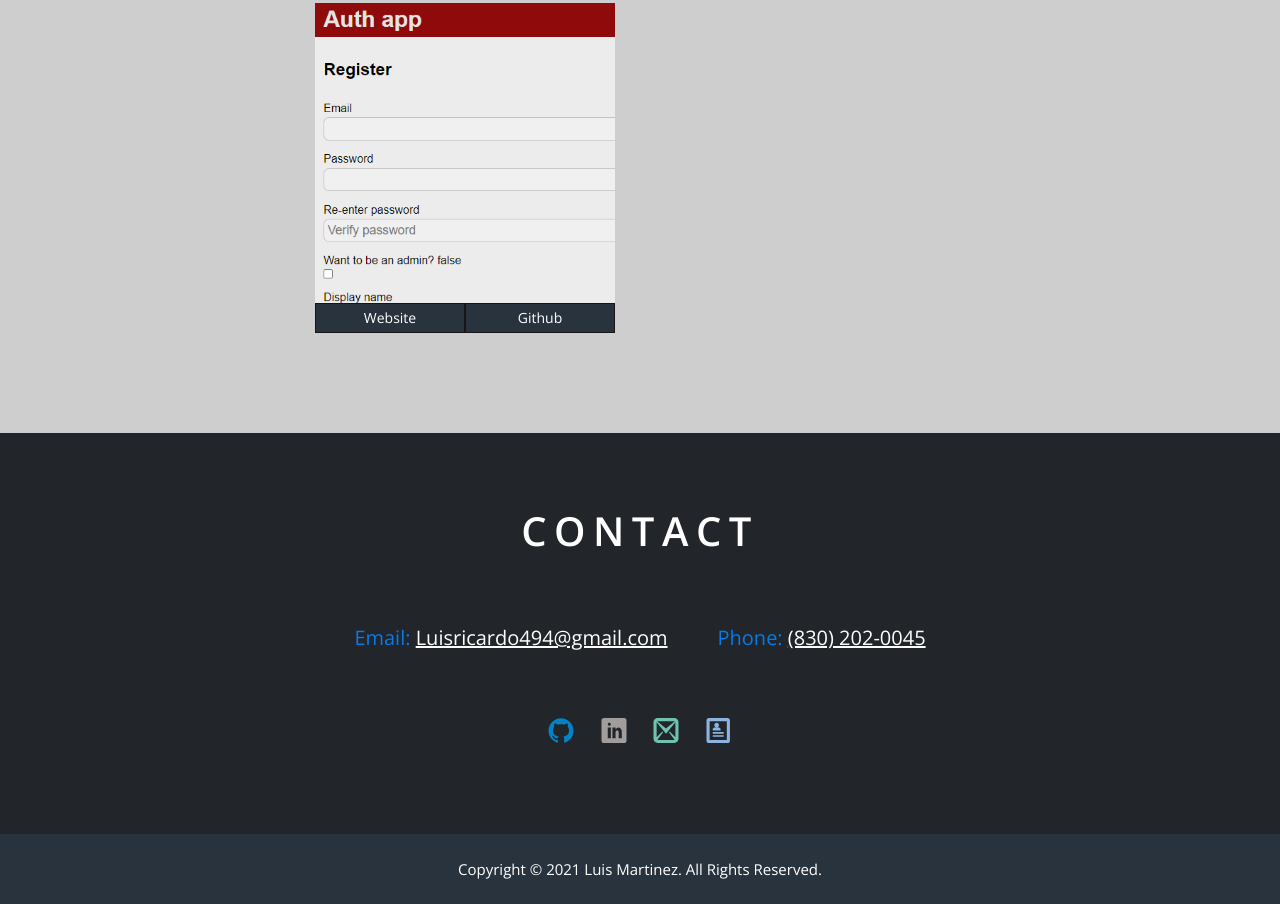
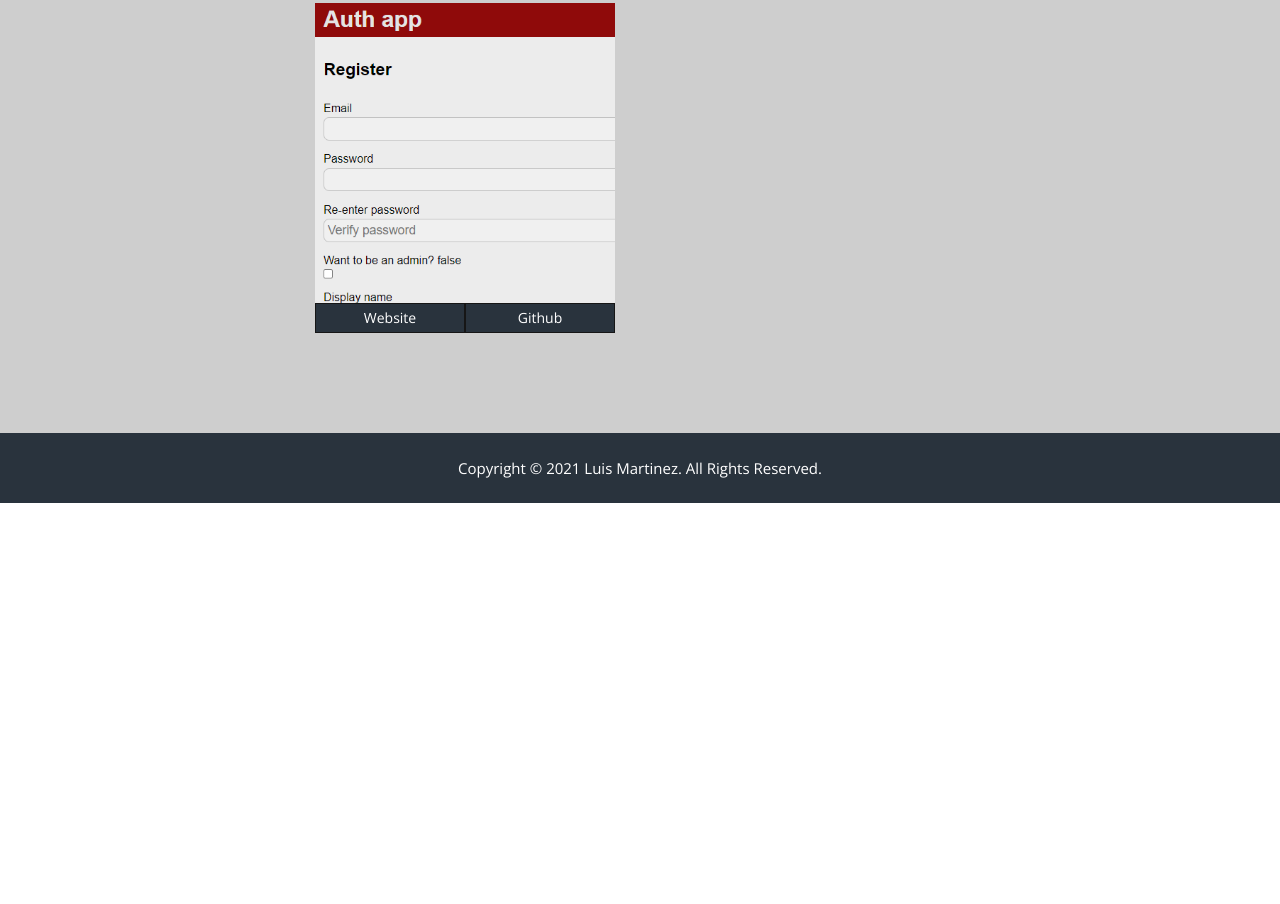
Before and after one commit to Luismrtz/luis-portfolio, a plain HTML site: page index.html in a window 1280 px wide. Shown: the part 1392-2296 px from the top of the page. After the commit the page ends 1895 px from the top, so only its background shows below. Drawn offline with nearby package versions, Linux system fonts and the light colour scheme.

Commit message:
updated contact

```diff
--- a/index.html
+++ b/index.html
@@ -53,34 +53,17 @@
             <h3 class="md">Seeking Front End developer opportunities</h3>
 
             <div class="social">
-                <!-- <a href="#"><i class="fab fa-github fa-3x"></i></a>
-                <a href="#"><i class="fab fa-linkedin fa-3x"></i></a>
-                <a href="#"><i class="far fa-envelope fa-3x"></i></a>
-                <a href="#"><i class="far fa-file-alt fa-3x"></i></a> -->
-                <!-- <a href="#"><i class="fa fa-github fa-3x"></i></a>
-                <a href="#"><i class="fa fa-linkedin-square fa-3x"></i></a>
-                <a href="#"><i class="fa fa-envelope-o fa-3x"></i></a>
-                <a href="#"><i class="	fa fa-id-card-o fa-3x"></i></a> -->
-                <!-- <div class="social"> -->
+
                     <a target="_blank" rel="noreferrer" href="https://github.com/Luismrtz"><svg class="icon">
                         <use xlink:href="images/sprite.svg#icon-github"></use>
                     </svg></a>
                     <a target="_blank" rel="noreferrer" href="https://www.linkedin.com/in/luis-martinez-307742bb/"><svg class="icon">
                         <use xlink:href="images/sprite.svg#icon-linkedin"></use>
                     </svg></a>
-                    <a target="_blank" rel="noreferrer" href="mailto:luisricardo494@gmail.com"><svg class="icon">
-                        <use xlink:href="images/sprite.svg#icon-mail2"></use>
-                    </svg></a>
-                    <a target="_blank" rel="noreferrer" href="#"><svg class="icon">
-                        <use xlink:href="images/sprite.svg#icon-profile"></use>
-                    </svg></a>
+
                 <!-- </div> -->
             </div>
-            <!-- <div class="arrow">
-                <div class="circle">
-                    <a href="#"><i class="fas fa-angle-down fa-3x"></i></a>
-                </div>
-            </div> -->
+
             <div class="arrow">
                 <a href="#projects"><svg>
                     <use xlink:href="images/sprite.svg#icon-circle-down"></use>
@@ -122,39 +105,6 @@
         </div>
     </section>
 
-    <!-- contact  -->
-    <section id="contact" class="contact">
-        <h2 class="lg">Contact</h2>
-        <div class=" column">
-            <div class="flex">
-                <div class="email md">
-                    Email:
-                    <a target="_blank" rel="noreferrer" href="mailto:luisricardo494@gmail.com">Luisricardo494@gmail.com</a>
-                </div>
-                <div class="phone md">
-                    Phone:
-                    <a target="_blank" rel="noreferrer" href="tel: +18302020045">(830) 202-0045</a>
-                </div>
-            </div>
-
-
-            <div class="social">
-                <a target="_blank" rel="noreferrer" href="https://github.com/Luismrtz"><svg class="icon">
-                    <use xlink:href="images/sprite.svg#icon-github"></use>
-                </svg></a>
-                <a target="_blank" rel="noreferrer" href="https://www.linkedin.com/in/luis-martinez-307742bb/"><svg class="icon">
-                    <use xlink:href="images/sprite.svg#icon-linkedin"></use>
-                </svg></a>
-                <a target="_blank" rel="noreferrer" href="mailto:luisricardo494@gmail.com"><svg class="icon">
-                    <use xlink:href="images/sprite.svg#icon-mail2"></use>
-                </svg></a>
-                <a target="_blank" rel="noreferrer" href="#"><svg class="icon">
-                    <use xlink:href="images/sprite.svg#icon-profile"></use>
-                </svg></a>
-            </div>
-        </div>
-    </section>
-
     <!-- footer  -->
     <footer class="footer sm">
         <div>
```
